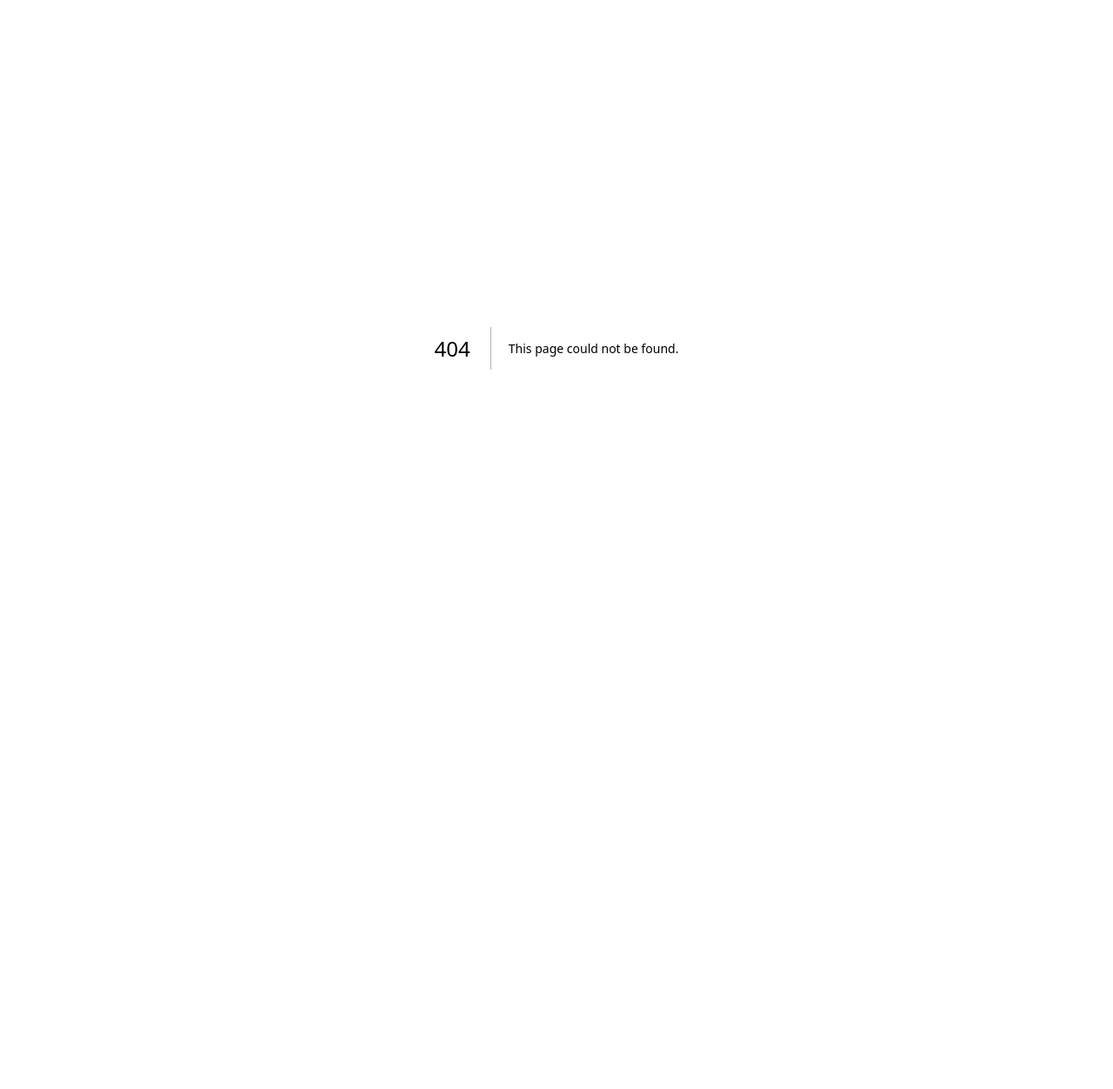
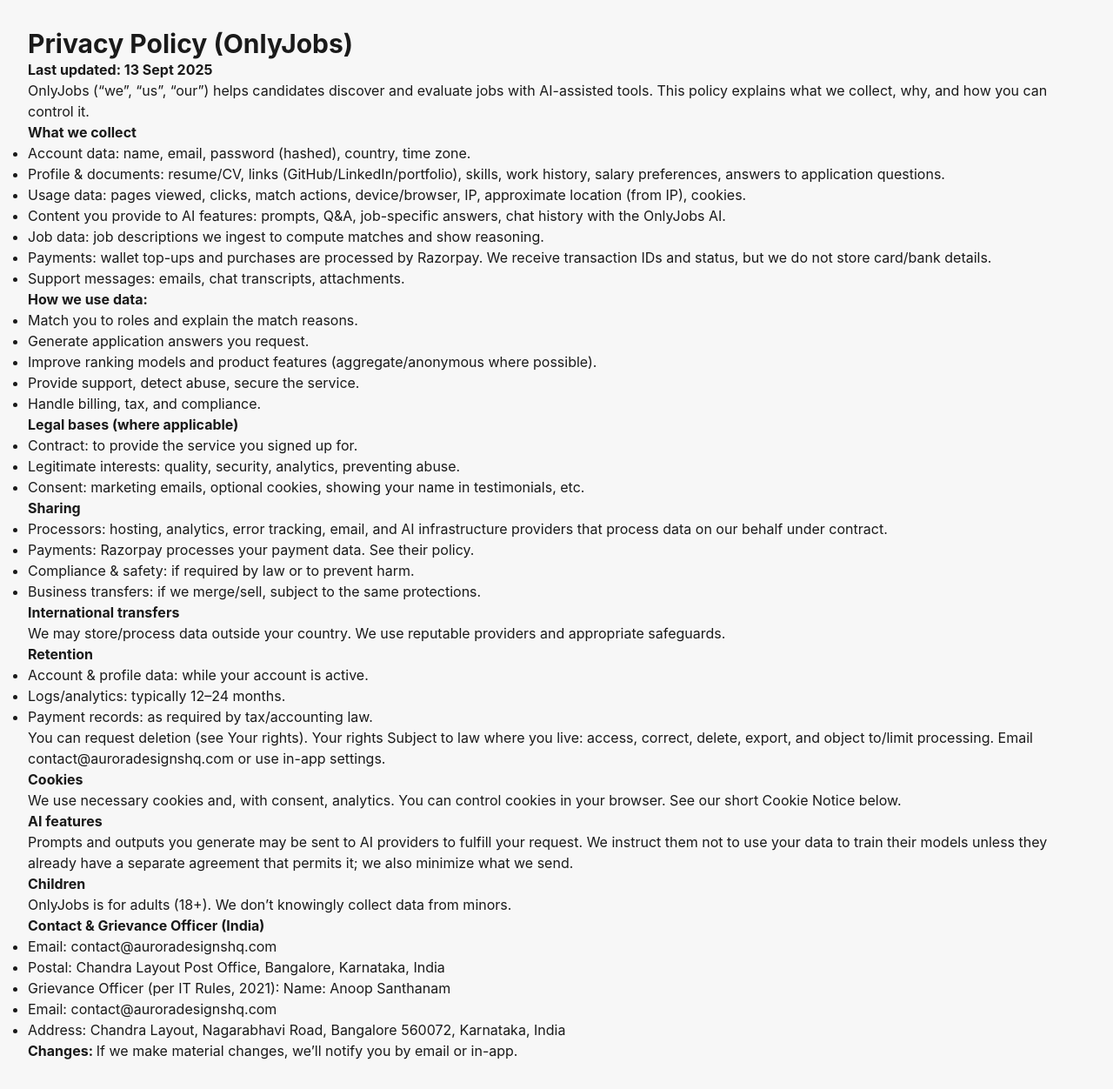
Before and after one commit to stonebinox/onlyjobs-frontend, a Next.js app: page /privacy-policy in a window 1280 px wide. Before the commit this address had no page. Shown: the whole page at 87% size. Before the commit the page ends 800 px from the top, so only its background shows below. Built offline with nearby package versions, Linux system fonts and the light colour scheme.

Commit message:
added privacy policy

```diff
--- /dev/null
+++ b/src/pages/privacy-policy.tsx
@@ -0,0 +1,142 @@
+import { Box, Heading } from "@chakra-ui/react";
+import Link from "next/link";
+
+const PrivacyPolicyPage = () => {
+  return (
+    <Box p={8}>
+      <Heading size="lg">Privacy Policy (OnlyJobs)</Heading>
+      <strong>Last updated: 13 Sept 2025</strong>
+      <p>
+        OnlyJobs (“we”, “us”, “our”) helps candidates discover and evaluate jobs
+        with AI-assisted tools. This policy explains what we collect, why, and
+        how you can control it.
+      </p>
+      <strong>What we collect</strong>
+      <ul>
+        <li>
+          Account data: name, email, password (hashed), country, time zone.
+        </li>
+        <li>
+          Profile & documents: resume/CV, links (GitHub/LinkedIn/portfolio),
+          skills, work history, salary preferences, answers to application
+          questions.
+        </li>
+        <li>
+          Usage data: pages viewed, clicks, match actions, device/browser, IP,
+          approximate location (from IP), cookies.
+        </li>
+        <li>
+          Content you provide to AI features: prompts, Q&A, job-specific
+          answers, chat history with the OnlyJobs AI.
+        </li>
+        <li>
+          Job data: job descriptions we ingest to compute matches and show
+          reasoning.
+        </li>
+        <li>
+          Payments: wallet top-ups and purchases are processed by Razorpay. We
+          receive transaction IDs and status, but we do not store card/bank
+          details.
+        </li>
+        <li>Support messages: emails, chat transcripts, attachments.</li>
+      </ul>
+      <strong>How we use data:</strong>
+      <ul>
+        <li>Match you to roles and explain the match reasons.</li>
+        <li>Generate application answers you request.</li>
+        <li>
+          Improve ranking models and product features (aggregate/anonymous where
+          possible).
+        </li>
+        <li>Provide support, detect abuse, secure the service.</li>
+        <li>Handle billing, tax, and compliance.</li>
+      </ul>
+      <strong>Legal bases (where applicable)</strong>
+      <ul>
+        <li>Contract: to provide the service you signed up for.</li>
+        <li>
+          Legitimate interests: quality, security, analytics, preventing abuse.
+        </li>
+        <li>
+          Consent: marketing emails, optional cookies, showing your name in
+          testimonials, etc.
+        </li>
+      </ul>
+      <strong>Sharing</strong>
+      <ul>
+        <li>
+          Processors: hosting, analytics, error tracking, email, and AI
+          infrastructure providers that process data on our behalf under
+          contract.
+        </li>
+        <li>
+          Payments: Razorpay processes your payment data. See their policy.
+        </li>
+        <li>Compliance & safety: if required by law or to prevent harm.</li>
+        <li>
+          Business transfers: if we merge/sell, subject to the same protections.
+        </li>
+      </ul>
+      <strong>International transfers</strong>
+      <p>
+        We may store/process data outside your country. We use reputable
+        providers and appropriate safeguards.
+      </p>
+      <strong>Retention</strong>
+      <ul>
+        <li>Account & profile data: while your account is active.</li>
+        <li>Logs/analytics: typically 12–24 months.</li>
+        <li>Payment records: as required by tax/accounting law.</li>
+      </ul>
+      <p>
+        You can request deletion (see Your rights). Your rights Subject to law
+        where you live: access, correct, delete, export, and object to/limit
+        processing. Email contact@auroradesignshq.com or use in-app settings.
+      </p>
+      <strong>Cookies</strong>
+      <p>
+        We use necessary cookies and, with consent, analytics. You can control
+        cookies in your browser. See our short Cookie Notice below.
+      </p>
+      <strong>AI features</strong>
+      <p>
+        Prompts and outputs you generate may be sent to AI providers to fulfill
+        your request. We instruct them not to use your data to train their
+        models unless they already have a separate agreement that permits it; we
+        also minimize what we send.
+      </p>
+      <strong>Children</strong>
+      <p>
+        OnlyJobs is for adults (18+). We don’t knowingly collect data from
+        minors.
+      </p>
+      <strong>Contact & Grievance Officer (India)</strong>
+      <ul>
+        <li>
+          Email:{" "}
+          <Link href="mailto:contact@auroradesignshq.com">
+            contact@auroradesignshq.com
+          </Link>
+        </li>
+        <li>Postal: Chandra Layout Post Office, Bangalore, Karnataka, India</li>
+        <li>Grievance Officer (per IT Rules, 2021): Name: Anoop Santhanam</li>
+        <li>
+          Email:{" "}
+          <Link href="mailto:contact@auroradesignshq.com">
+            contact@auroradesignshq.com
+          </Link>
+        </li>
+        <li>
+          Address: Chandra Layout, Nagarabhavi Road, Bangalore 560072,
+          Karnataka, India
+        </li>
+      </ul>
+      <p>
+        <strong>Changes: </strong>If we make material changes, we’ll notify you
+        by email or in-app.
+      </p>
+    </Box>
+  );
+};
+
+export default PrivacyPolicyPage;
```
Also changed, not shown: src/components/Footer.tsx (+4 -8 lines).
